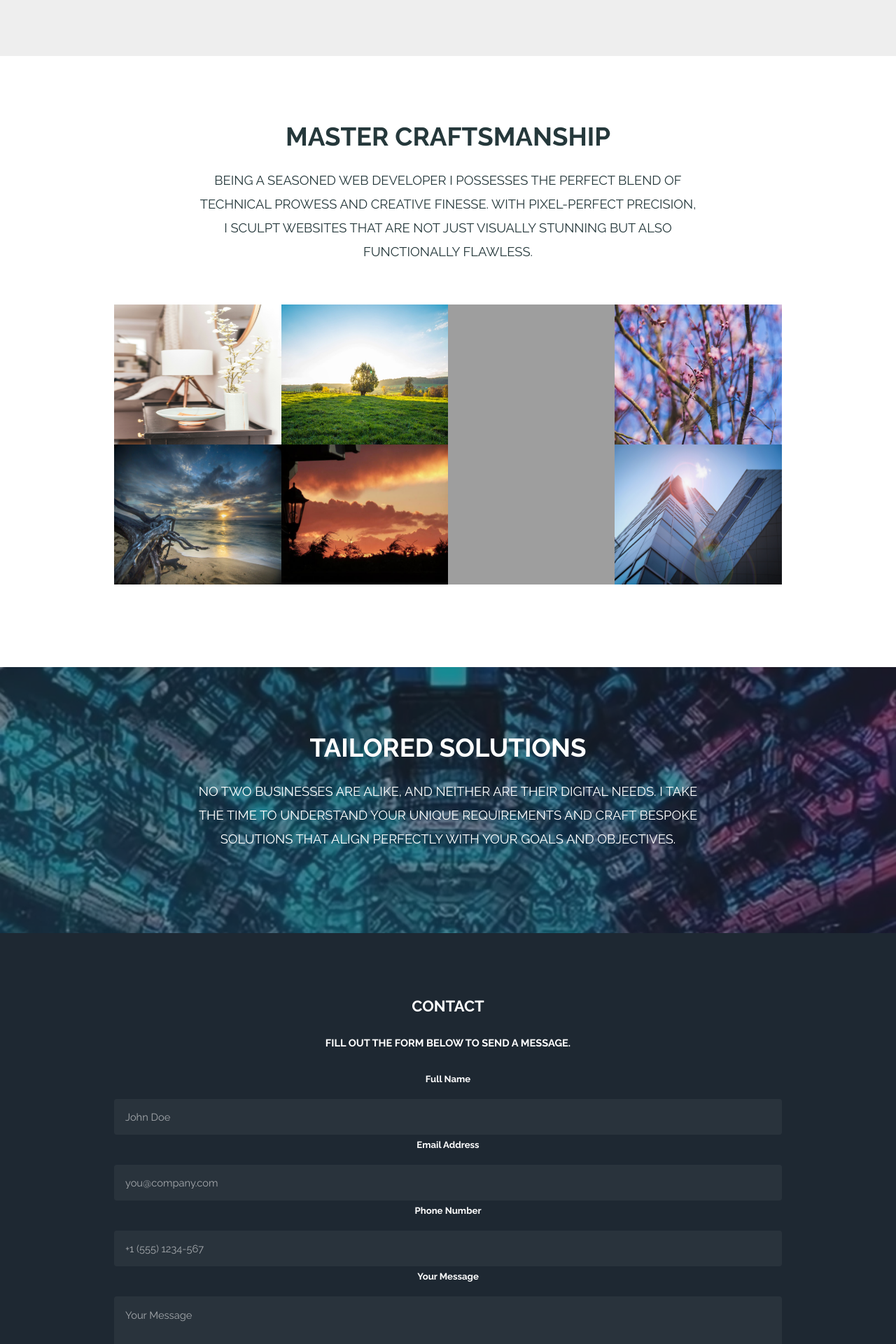
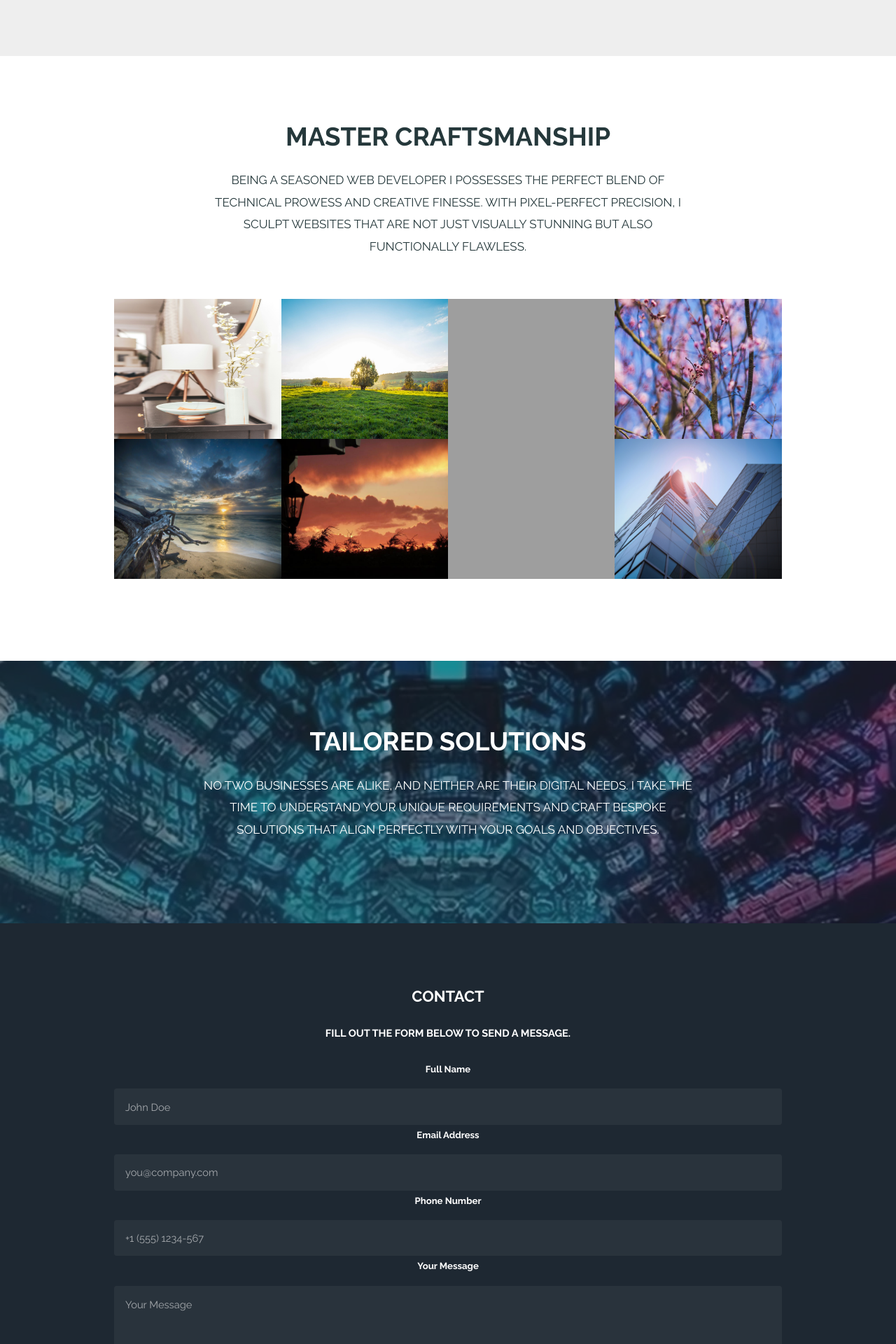
Before and after one commit to JSpencerIV/Jthedeveloper_site1, a PHP site: page / in a window 1280 px wide. Shown: the part 1320-3240 px from the top of the page at 70% size. Run offline with PHP 8.4, Linux system fonts and the light colour scheme; grey boxes are pictures that could not be loaded.

Commit message:
Update main.css
change header h2 + p to 17px Orig: 1.0em

```diff
--- a/assets/css/main.css
+++ b/assets/css/main.css
@@ -1804,7 +1804,7 @@
 	}
 
 	header h2 + p {
-		font-size: 1.25em;
+		font-size: 17px;
 		margin-top: -1em;
 		line-height: 1.85em;
 	}
```
